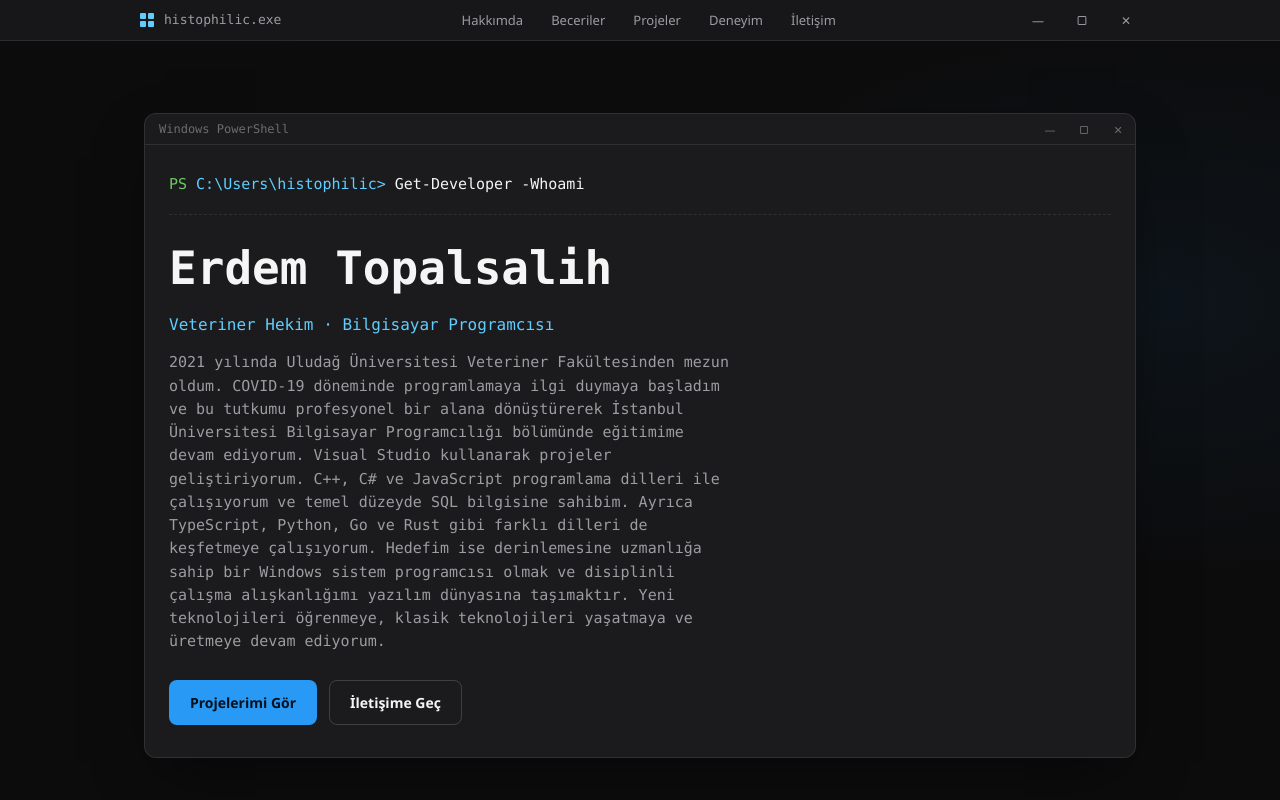
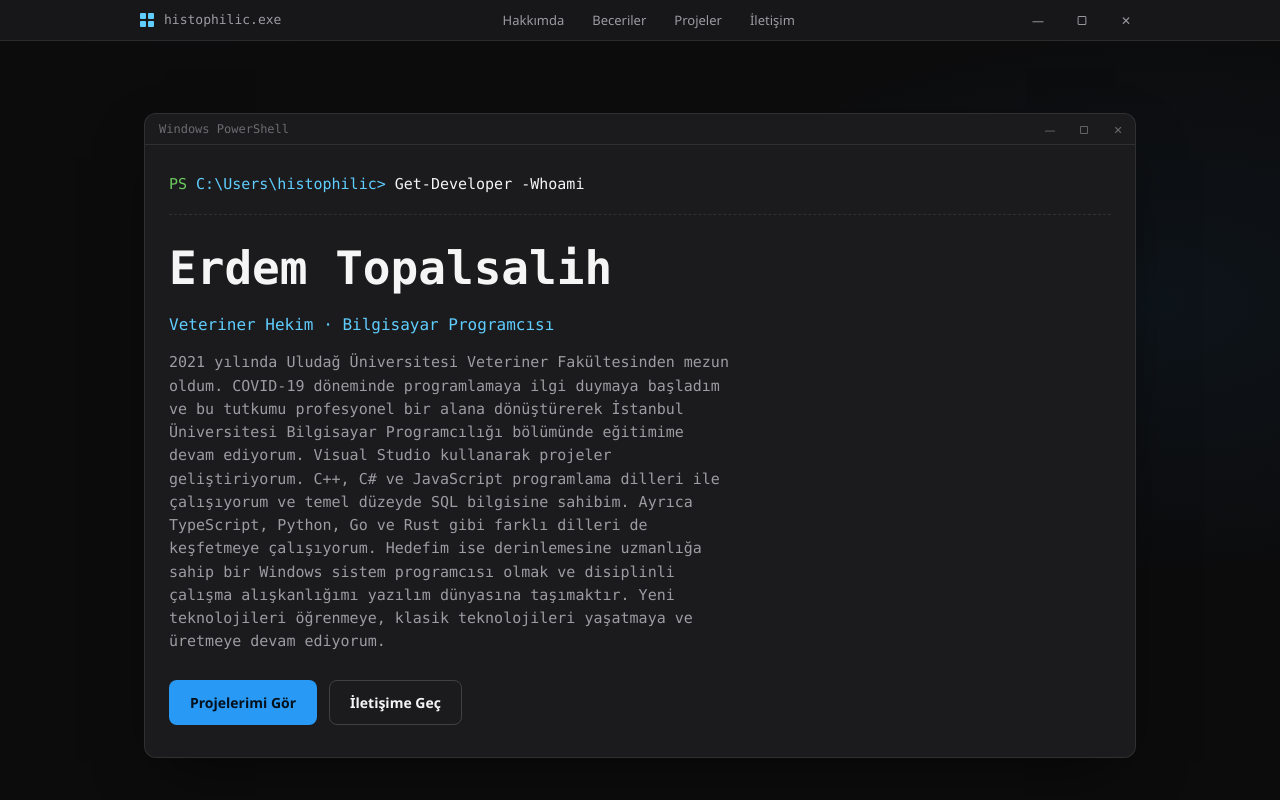
Before and after one commit to histophilic/histophilic.github.io, a plain HTML site: page index.html in a window 1280 px wide. Shown: the top 800 px of the page. Drawn offline with Linux system fonts and the light colour scheme; a web font is replaced by a local one.

Commit message:
"Deneyim" bölümü çıkarıldı.

```diff
--- a/index.html
+++ b/index.html
@@ -511,7 +511,6 @@ section{ padding: 88px 0; }
       <a href="#hakkimda">Hakkımda</a>
       <a href="#beceriler">Beceriler</a>
       <a href="#projeler">Projeler</a>
-      <a href="#deneyim">Deneyim</a>
       <a href="#iletisim">İletişim</a>
     </nav>
     <div class="win-controls">
```
